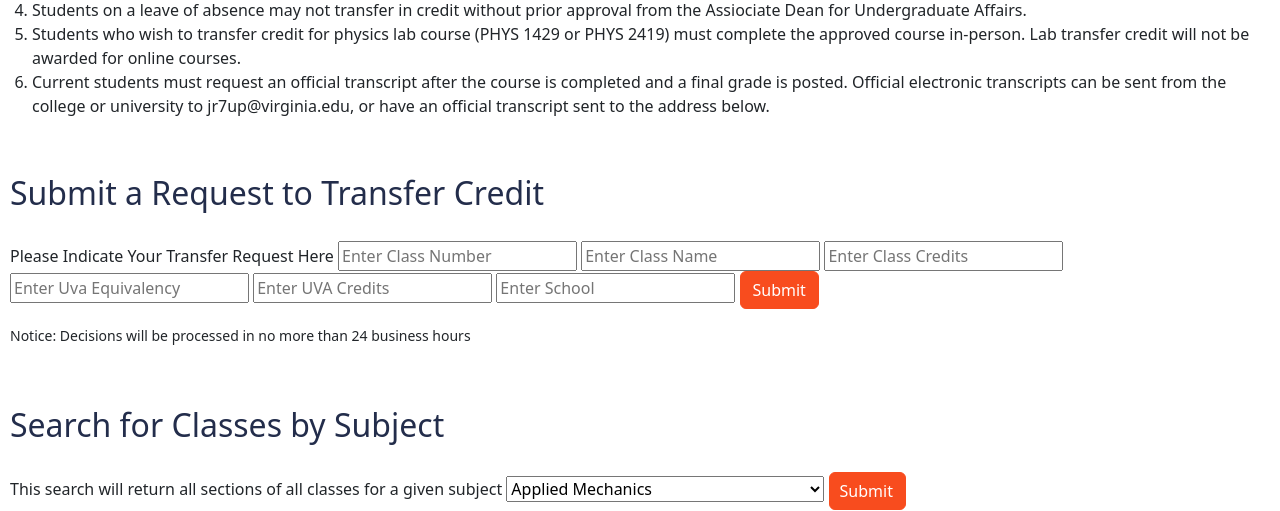
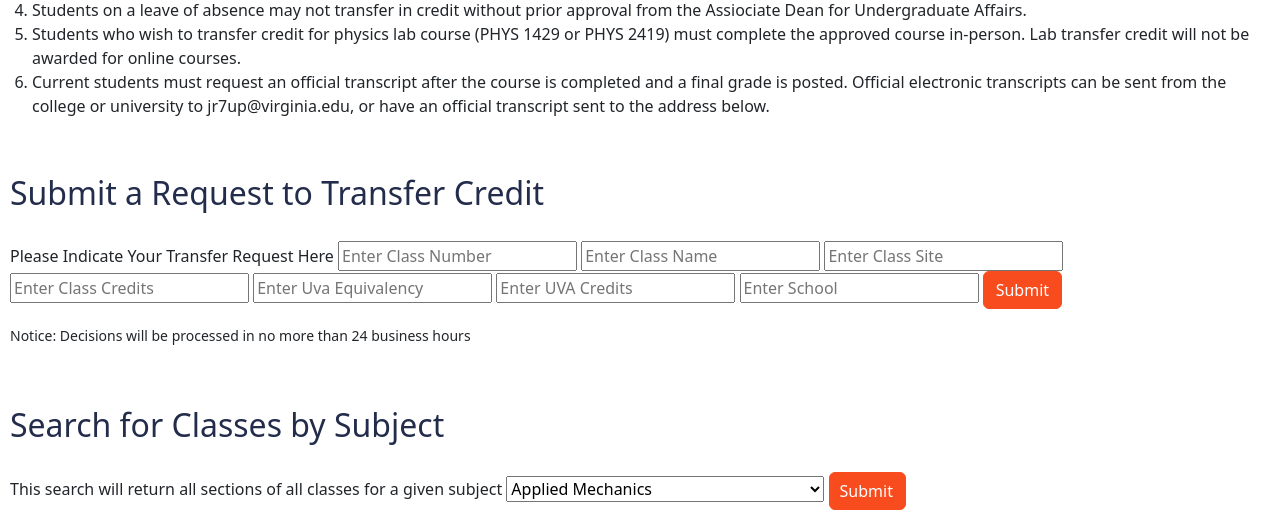
Before and after one commit to etrolbhvdx/project-b-29, a Django app: page /home/seas/ in a window 1280 px wide. Shown: the part 340-851 px from the top of the page. Run offline with Django 4.2, Linux system fonts and the light colour scheme; a user stored in the database is signed in; data comes from the database, SQL or seed files in the repository; some libraries are stand-ins or nearby versions.

Commit message:
add class site to message seas

```diff
--- a/login/models.py
+++ b/login/models.py
@@ -16,9 +16,10 @@ class Message(models.Model):
     school_name = models.CharField(max_length=200, default="uva")
     equivalency_name = models.CharField(max_length=200, default="None")
     UVA_credits = models.CharField(max_length=200, default=0)
+    site_url = models.CharField(max_length=200, default=0)
 
     def __str__(self):
-        return "Class="+self.message_text+", School="+self.school_name+", Equivalency="+self.equivalency_name
+        return "Class="+self.message_text+", School="+self.school_name+", Site="+self.site_url+", Equivalency="+self.equivalency_name
 
 
 class Message_AS(models.Model):
--- a/login/views.py
+++ b/login/views.py
@@ -205,7 +205,8 @@ def denyTransfer_AS(request):
 def post(request):
     m = Message(class_number=request.POST.get("message4", ""), message_text=request.POST.get("message", ""),
                 class_credits=request.POST.get("message5", ""), UVA_credits=request.POST.get("message6", ""),
-                school_name=request.POST.get("message2", ""), equivalency_name=request.POST.get("message3", ""))
+                school_name=request.POST.get("message2", ""), equivalency_name=request.POST.get("message3", ""),
+                site_url=request.POST.get("message7", ""))
     m.save()
     return HttpResponseRedirect(request.META.get('HTTP_REFERER'))
 
--- a/templates/seas.html
+++ b/templates/seas.html
@@ -107,6 +107,7 @@ h1, h2 {
                 <label for="commentsInput">Please Indicate Your Transfer Request Here</label>
                 <input type="text" name = "message4"  id="classNum" placeholder="Enter Class Number">
                 <input type="text" name = "message" id="commentsInput" placeholder="Enter Class Name">
+                <input type="text" name = "message7" id="siteUrl" placeholder="Enter Class Site">
                 <input type="text" name = "message5"  id="classCredits" placeholder="Enter Class Credits">
                 <input type="text" name = "message3" id="equal" placeholder="Enter Uva Equivalency">
                 <input type="text" name = "message6"  id="UVACredits" placeholder="Enter UVA Credits">
--- a/templates/seasadmin.html
+++ b/templates/seasadmin.html
@@ -127,6 +127,7 @@ h1, h2 {
                 <label for="commentsInput">Please Indicate Your Transfer Request Here</label>
                 <input type="text" name = "message4"  id="classNum" placeholder="Enter Class Number">
                 <input type="text" name = "message" id="commentsInput" placeholder="Enter Class Name">
+                <input type="text" name = "message7" id="siteUrl" placeholder="Enter Class Site">
                 <input type="text" name = "message5"  id="classCredits" placeholder="Enter Class Credits">
                 <input type="text" name = "message3" id="equal" placeholder="Enter Uva Equivalency">
                 <input type="text" name = "message6"  id="UVACredits" placeholder="Enter UVA Credits">
```
Also changed, not shown: login/migrations/0009_message_site_url.py (added).
